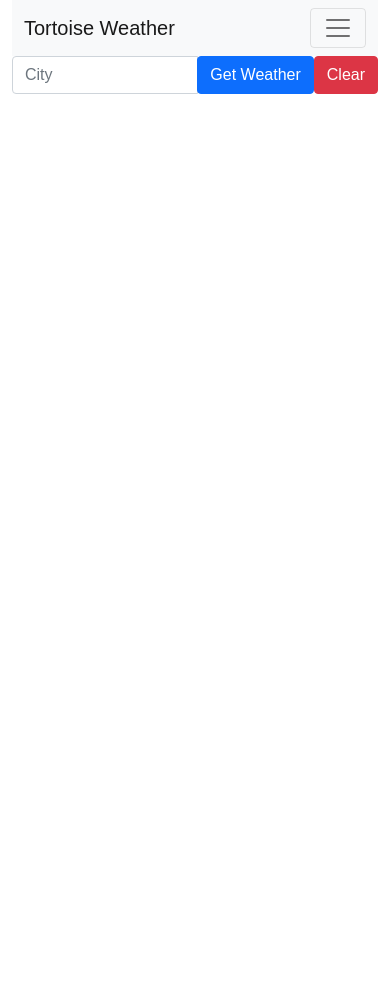
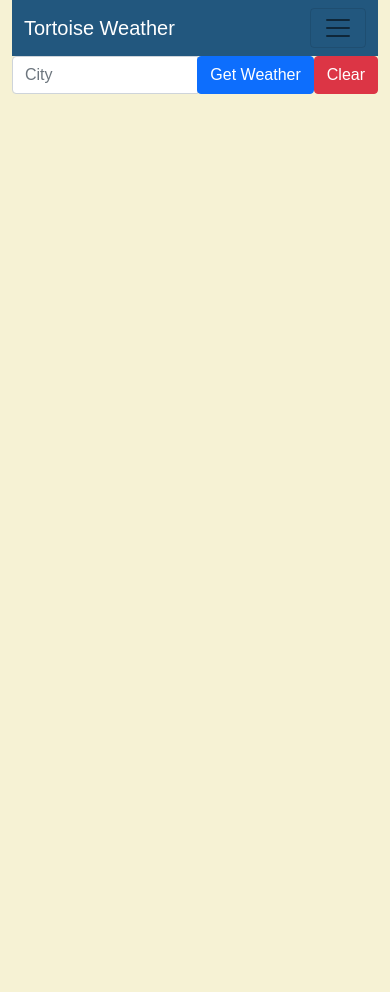
Before and after one commit to sourish33/WeatherApp, a Node server app: page / in a window 390 px wide; the page is wider, and only the part inside the window is pictured. Run offline with Node 20, Linux system fonts and the light colour scheme; some libraries are stand-ins or nearby versions.

Commit message:
colors added

```diff
--- a/public/css/styles.css
+++ b/public/css/styles.css
@@ -1,9 +1,26 @@
 body {
     color: #333333;
     font-family: arial;
+    background: #F6F2D4;
 }
 
 .bold {
     font-weight: bold;
     color: blue;
 }
+
+.navbarstyle {
+    background: #22577E;
+}
+
+.white-text {
+    color:white
+}
+
+.current {
+    background: #95D1CC;
+}
+
+.hourly {
+    background: #5584AC;
+}
--- a/templates/views/index.hbs
+++ b/templates/views/index.hbs
@@ -18,9 +18,9 @@
     </head>
     <body>
         <div class="container">
-            <nav class="navbar navbar-expand-lg navbar-light bg-light">
+            <nav class="navbar navbar-expand-lg navbar-light navbarstyle">
                 <div class="container-fluid">
-                    <a class="navbar-brand" href="#">Tortoise Weather</a>
+                    <a class="navbar-brand" href="#"><span class="white-text">Tortoise Weather</span></a>
                     <button
                         class="navbar-toggler"
                         type="button"
@@ -39,11 +39,11 @@
                                     class="nav-link active"
                                     aria-current="page"
                                     href="#"
-                                    >Home</a
+                                    > <span class="white-text"> Home</span></a
                                 >
                             </li>
                             <li class="nav-item">
-                                <a class="nav-link" href="#">About</a>
+                                <a class="nav-link" href="#"><span class="white-text">About</span></a>
                             </li>
                         </ul>
                     </div>
@@ -78,7 +78,7 @@
             </div>
             <div class="row g-3" id="weatherRow" style="visibility:hidden">
                 <div class="col-12 col-md-6 col-lg-4">
-                    <div class="card">
+                    <div class="card current shadow">
                         <div class="card-body">
                             <h5 class="card-title">Current Conditions</h5>
                             <table class="table">
@@ -124,8 +124,8 @@
                         </div>
                     </div>
                 </div>
-                <div class="col-12 col-md-6 col-lg-4">
-                    <div class="card">
+                <div class="col-12 col-md-6 col-lg-5">
+                    <div class="card current shadow">
                         <div class="card-body">
                             <h5 class="card-title">Hourly Forecast</h5>
                             {{!-- HEYAHH --}}
@@ -155,9 +155,9 @@
                         </div>
                     </div>
                 </div>
-                <div class="col-12 col-md-6 col-lg-4">
-                    <div class="card">
-                        <div class="card-body" id="dailyTable">
+                <div class="col-12 col-md-6 col-lg-3">
+                    <div class="card hourly shadow">
+                        <div class="card-body current" id="dailyTable">
                             {{!-- <h5 class="card-title">Daily Forecast</h5> --}}
                             {{!-- HEYAHH --}}
                             {{!-- <div class="card mt-4">
```
